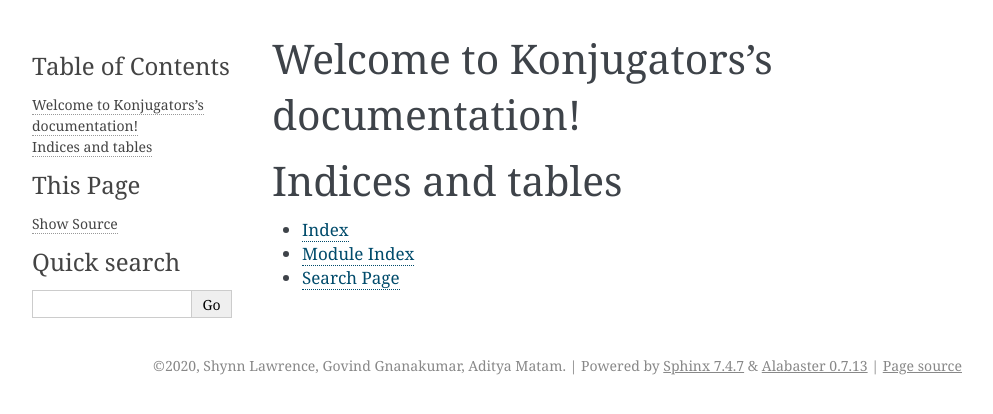
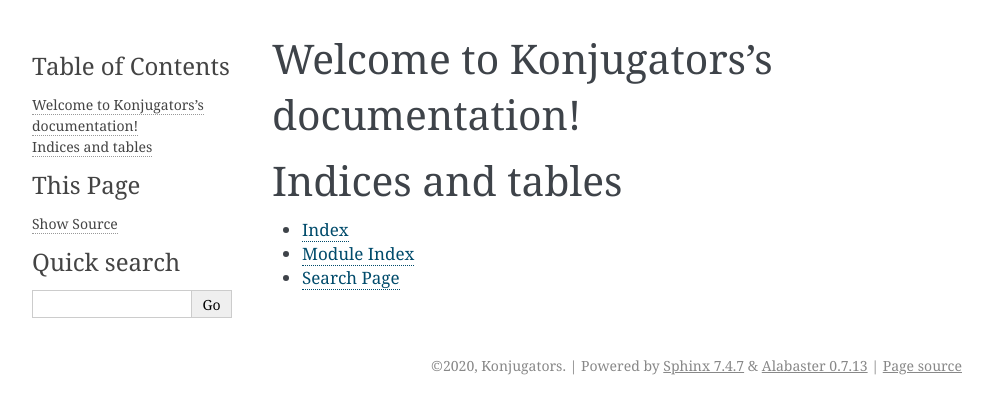
Before and after one commit to Konjugators/console-conjugator, a Sphinx documentation site: the page built from docs/source/index.rst, in a window 1280 px wide. Shown: the top 414 px of the page, without its empty margins (148-1141 px from the left). Built offline with Sphinx 7.4.7, drawn with Linux system fonts in a browser that asks for light colours.

```diff
--- a/docs/source/conf.py
+++ b/docs/source/conf.py
@@ -18,8 +18,8 @@
 # -- Project information -----------------------------------------------------
 
 project = 'Konjugators'
-copyright = '2020, Shynn Lawrence, Govind Gnanakumar, Aditya Matam'
-author = 'Shynn Lawrence, Govind Gnanakumar, Aditya Matam'
+copyright = '2020, Konjugators'
+author = 'Konjugators'
 
 # The full version, including alpha/beta/rc tags
 release = '0.1.2'
--- a/setup.py
+++ b/setup.py
@@ -6,7 +6,7 @@
 setuptools.setup(
     name="console-conjugator",
     version="0.1.2",
-    author="Shynn Lawrence, Govind Gnanakumar, Aditya Matam",
+    author="Konjugators",
     author_email="shynn.lawrence@gmail.com",
     description="Versatile German command line conjugator",
     long_description=long_description,
```
Also changed, not shown: README.md (+5 -0 lines), 2 other files.
